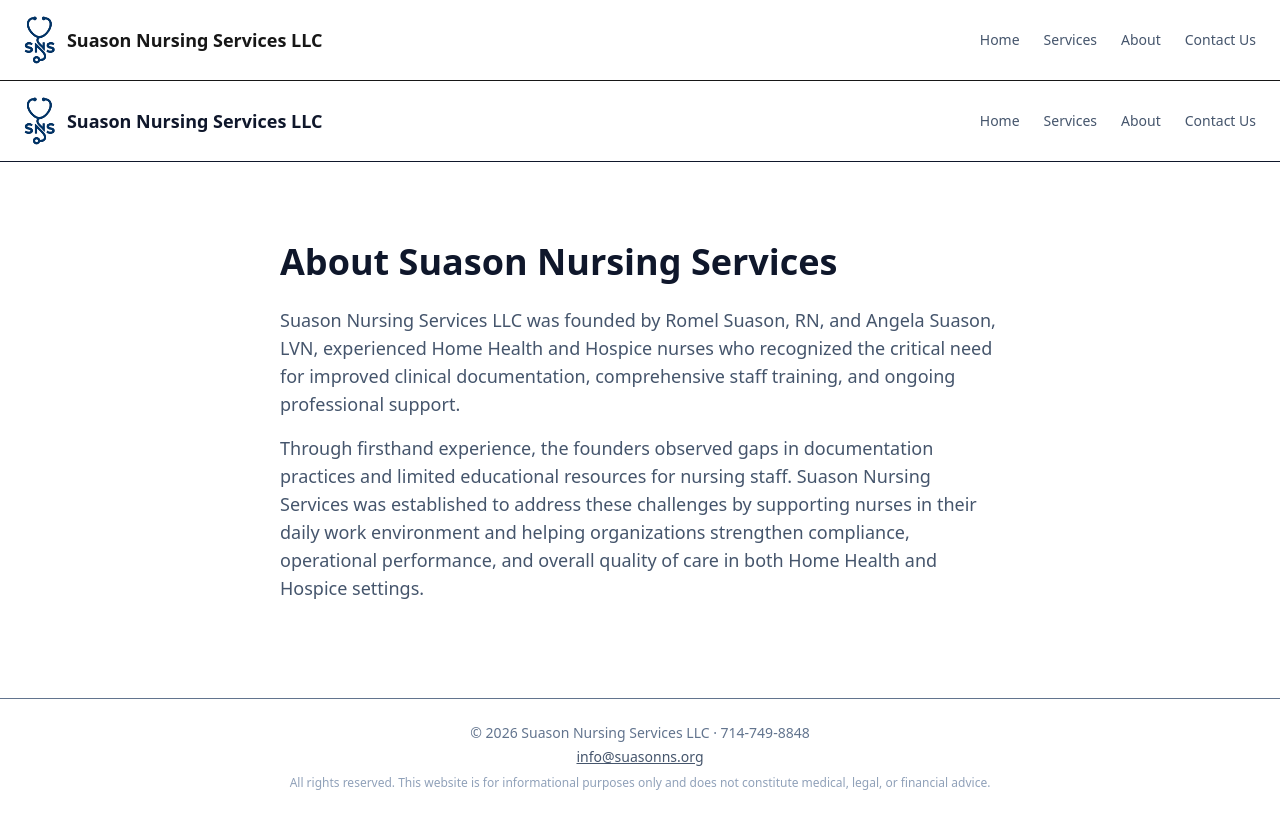
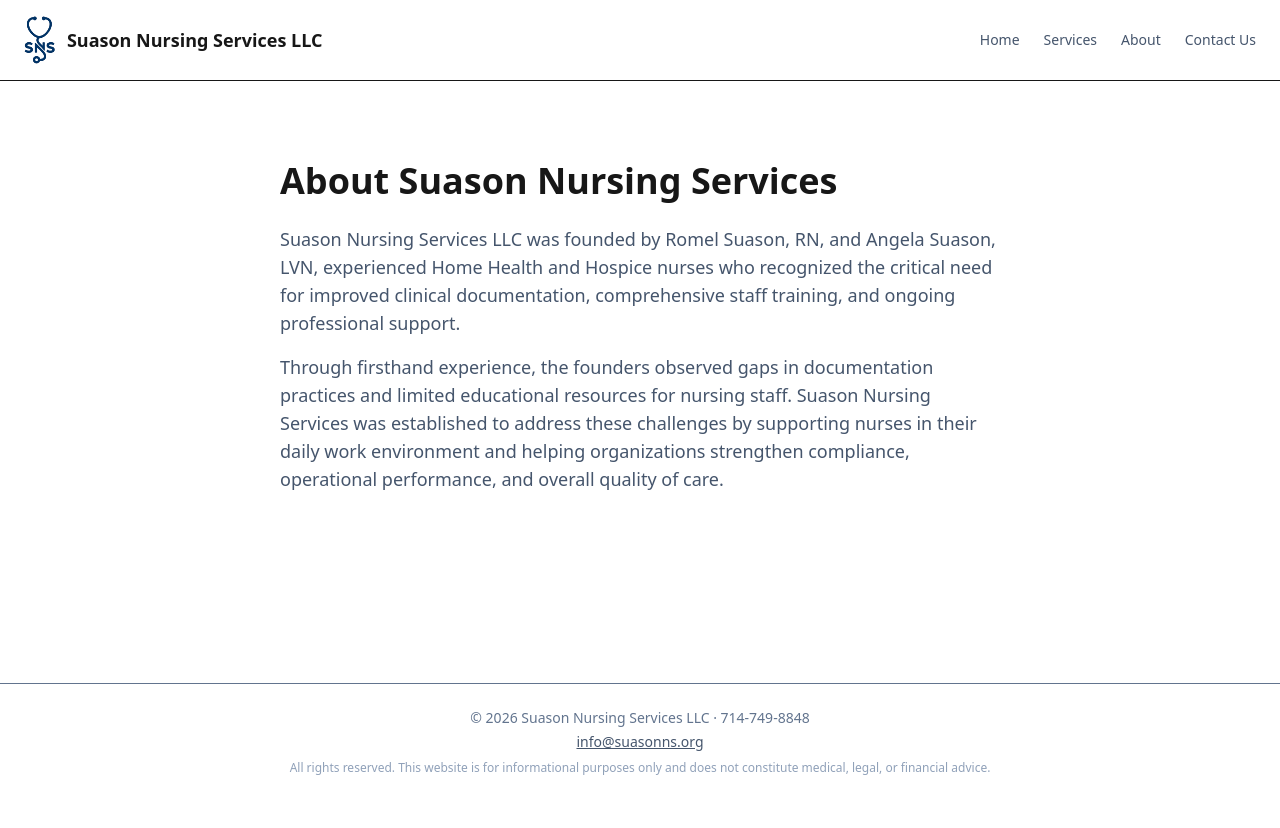
Before and after one commit to suasonns/suasonns-site, a Next.js app: page /about in a window 1280 px wide. Shown: the top 828 px of the page. After the commit the page ends 800 px from the top, so only its background shows below. Built offline with nearby package versions, Linux system fonts and the light colour scheme.

Commit message:
Finalize global layout with single header and footer

```diff
--- a/app/about/page.tsx
+++ b/app/about/page.tsx
@@ -1,5 +1,3 @@
-import NavBar from "../../components/NavBar";
-import Footer from "../../components/Footer";
 
 export const metadata = {
   title: "About | Suason Nursing Services LLC",
@@ -8,30 +6,34 @@
 
 export default function AboutPage() {
   return (
-    <main className="min-h-screen bg-white text-slate-900">
-      <header className="border-b sticky top-0 bg-white/95 backdrop-blur-sm z-50">
-        <div className="max-w-7xl mx-auto px-6 py-4 flex justify-between items-center">
-          <div className="flex items-center gap-3 animate-fade-in-up">
-            <img src="/sns-logo.svg" alt="SNS Logo" className="h-12 w-auto" />
-            <span className="font-semibold text-lg">Suason Nursing Services LLC</span>
-          </div>
-          <NavBar />
-        </div>
-      </header>
+
+
       <div className="max-w-3xl mx-auto px-6 py-20">
-        <h1 className="text-4xl font-bold mb-6 animate-fade-in-up">About Suason Nursing Services</h1>
+        <h1 className="text-4xl font-bold mb-6 animate-fade-in-up">
+          About Suason Nursing Services
+        </h1>
+
         <div className="animate-fade-in-up delay-100">
           <p className="mb-4 text-lg text-slate-600">
-            Suason Nursing Services LLC was founded by Romel Suason, RN, and Angela Suason, LVN, experienced Home Health and Hospice nurses who recognized the critical need for improved clinical documentation, comprehensive staff training, and ongoing professional support.
+            Suason Nursing Services LLC was founded by Romel Suason, RN, and Angela
+            Suason, LVN, experienced Home Health and Hospice nurses who recognized
+            the critical need for improved clinical documentation, comprehensive
+            staff training, and ongoing professional support.
           </p>
         </div>
+
         <div className="animate-fade-in-up delay-200">
           <p className="mb-4 text-lg text-slate-600">
-            Through firsthand experience, the founders observed gaps in documentation practices and limited educational resources for nursing staff. Suason Nursing Services was established to address these challenges by supporting nurses in their daily work environment and helping organizations strengthen compliance, operational performance, and overall quality of care in both Home Health and Hospice settings.
+            Through firsthand experience, the founders observed gaps in
+            documentation practices and limited educational resources for
+            nursing staff. Suason Nursing Services was established to address
+            these challenges by supporting nurses in their daily work
+            environment and helping organizations strengthen compliance,
+            operational performance, and overall quality of care.
           </p>
         </div>
       </div>
-      <Footer />
-    </main>
+
   );
 }
+``
--- a/app/layout.tsx
+++ b/app/layout.tsx
@@ -1,6 +1,7 @@
-import Header from "../components/Header";
 import "./globals.css";
 import type { Metadata } from "next";
+import Header from "../components/Header";
+import Footer from "../components/Footer";
 
 export const metadata: Metadata = {
   title: "Suason Nursing Services LLC",
@@ -17,7 +18,10 @@
     <html lang="en">
       <body className="min-h-screen flex flex-col">
         <Header />
-        {children}
+
+        <main className="flex-grow">{children}</main>
+
+        <Footer />
       </body>
     </html>
   );
--- a/app/services/page.tsx
+++ b/app/services/page.tsx
@@ -1,6 +1,5 @@
 import React from "react";
-import NavBar from "../../components/NavBar";
-import Footer from "../../components/Footer";
+
 import ServiceCard from "../../components/ServiceCard";
 
 export const metadata = {
@@ -40,7 +39,7 @@
           </div>
         </div>
       </section>
-      <Footer />
+
     </main>
   );
 }
```
